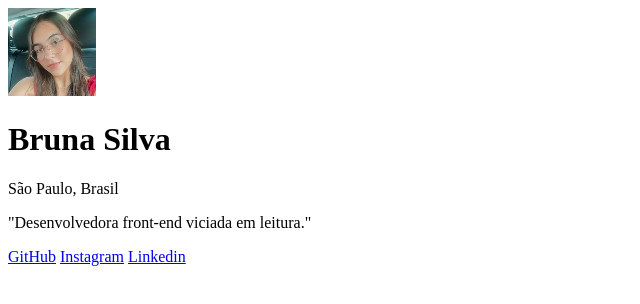
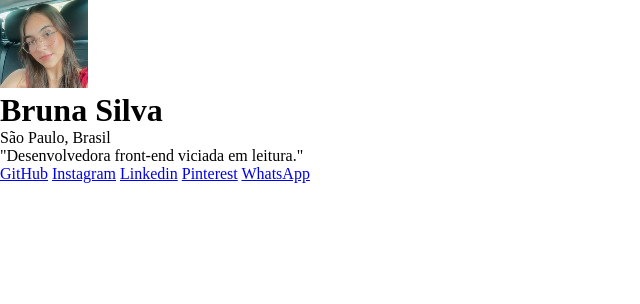
Before and after one commit to BrunaSilva12A/meus-link, a plain HTML site: page index.html in a window 1280 px wide. Shown: the whole page, without its empty margins (0-640 px from the left). Drawn offline with Linux system fonts and the light colour scheme.

Commit message:
inicio do desenvolvimento do CSS

```diff
--- a/index.html
+++ b/index.html
@@ -3,6 +3,7 @@
 <head>
     <meta charset="UTF-8">
     <meta name="viewport" content="width=device-width, initial-scale=1.0">
+    <link rel="stylesheet" href="style.css">
     <title>meus links</title>
 </head>
 <body>
@@ -16,6 +17,8 @@
         <a href="https://github.com/BrunaSilva12">GitHub</a>
         <a href="https://www.instagram.com/bruna.bsm17?igsh=MTR6Z3RrNnNyOG5nMA%3D%3D&utm_source=qr">Instagram</a>
         <a href="https://www.linkedin.com/in/bruna-silva-marques-b60aab2b8?utm_source=share&utm_campaign=share_via&utm_content=profile&utm_medium=ios_app">Linkedin</a>
+        <a href="https://pin.it/QspvpqqWi">Pinterest</a>
+        <a href="https://wa.me/11947996812">WhatsApp</a>
     </div>
 </body>
 </html>
--- /dev/null
+++ b/style.css
@@ -0,0 +1,5 @@
+* {
+    margin: 0;
+    padding: 0;
+    box-sizing: border-box;
+}
```
